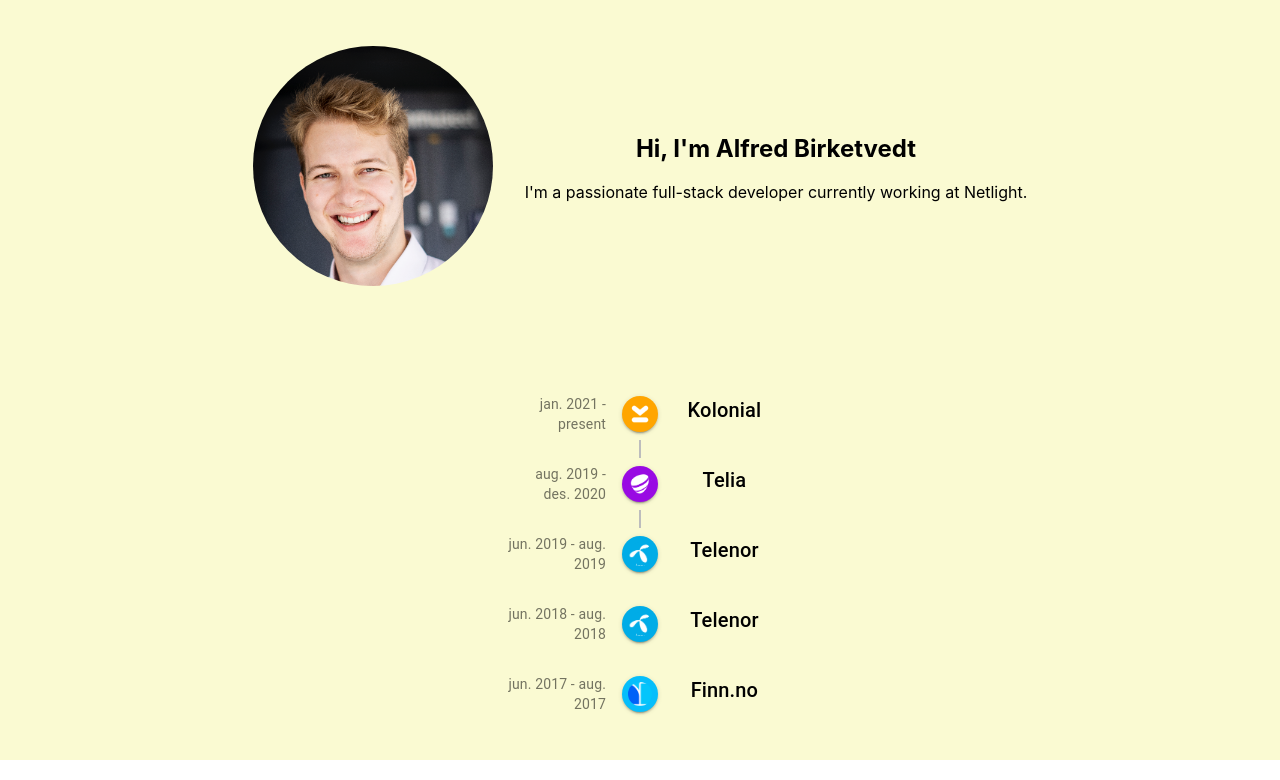
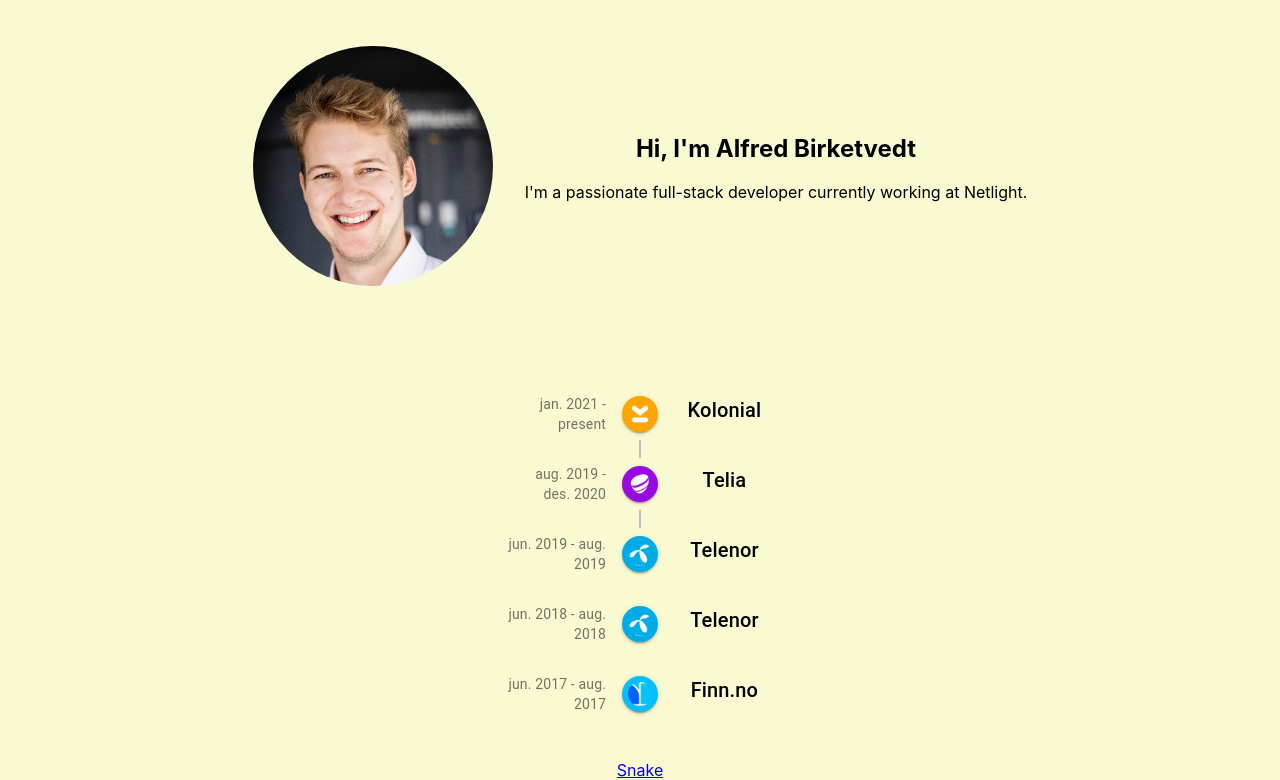
Before and after one commit to alfredbirk/birketech, a React (Create React App) app: page / in a window 1280 px wide. Shown: the part 802-1582 px from the top of the page. Built offline with nearby package versions, Linux system fonts and the light colour scheme.

Commit message:
Add snake

```diff
--- a/src/App.js
+++ b/src/App.js
@@ -4,22 +4,16 @@
 // import Projects from './Components/Projects/Projects';
 import About from './Components/About/About';
 import Timeline2 from './Components/Timeline/Timeline';
-import { BrowserRouter as Router, Route } from "react-router-dom";
 
 function App() {
   return (
-    <Router>
-      <Route exact path="/">
-
     <div className="App">
       <Header/>
       <About />
       <Timeline2 />
       {/* <Projects/> */}
+      <a href="https://eager-ritchie-5eba2d.netlify.app/">Snake</a>
     </div>
-    </Route >
-    <Route exact path="/snake" render={() => {window.location.href="https://eager-ritchie-5eba2d.netlify.app/"}} />
-    </Router>
   );
 }
 
```
Lines whose indentation alone changed are shown as unchanged.
